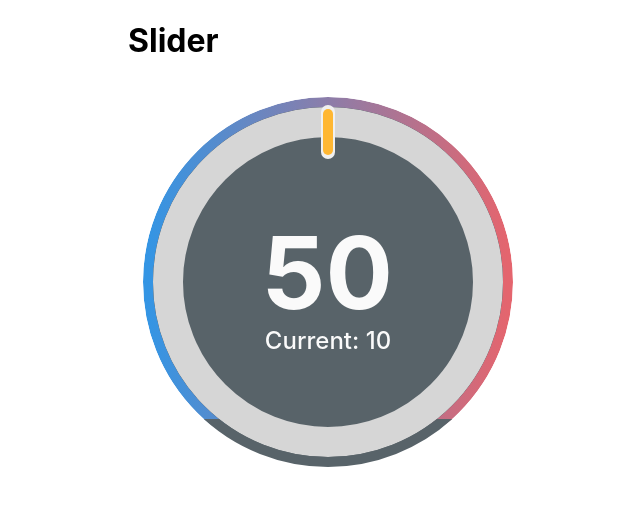
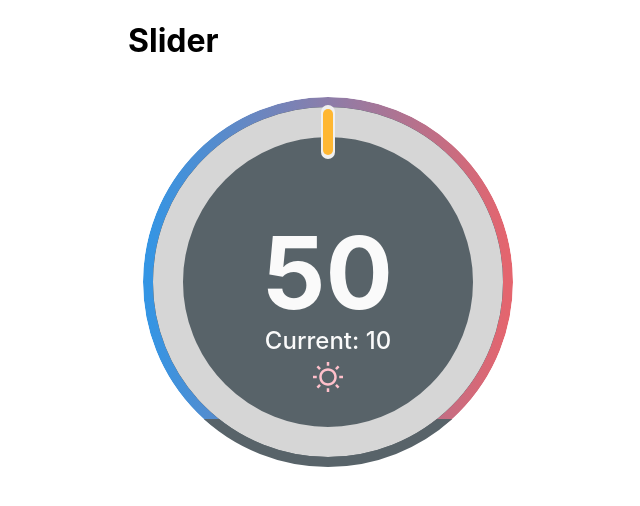
Before and after one commit to tangweejieleslie/React-Radial-Slider, a React (Create React App) app: page / in a window 1280 px wide. Shown: the top 506 px of the page, without its empty margins (312-952 px from the left). Built offline with nearby package versions, Linux system fonts and the light colour scheme.

Commit message:
hard coded sun position

```diff
--- a/src/view/components/controls/FinalRadialSlider.jsx
+++ b/src/view/components/controls/FinalRadialSlider.jsx
@@ -1,5 +1,6 @@
 import React, { Component } from "react";
 import "./controls.css";
+import sun from "./sun.svg";
 
 const SVG_WIDTH = 400;
 const SVG_HEIGHT = 400;
@@ -171,7 +172,6 @@ class FinalRadialSlider extends Component {
           onMouseDown={this.handleMouseDown}
           onMouseUp={this.handleMouseUp}
         ></line>
-
       </svg>
     );
   }
@@ -295,10 +295,34 @@ class FinalRadialSlider extends Component {
     );
   }
 
+  // https://icons8.com/icons/set/sun
+  renderSun(color) {
+
+    const logowidth = 30;
+    const logoheight = 30;
+
+    return (
+      <svg
+      fill={color}
+        // fill="#fafafa"
+        // fill="black"
+        xmlns="http://www.w3.org/2000/svg"
+        viewBox="0 0 24 24"
+        width={logowidth}
+        height={logoheight}
+        x={CENTER_X-logowidth/2}
+        y={CENTER_Y-logoheight/2 + 95}
+      >
+        <path d="M 11 0 L 11 3 L 13 3 L 13 0 L 11 0 z M 4.2226562 2.8085938 L 2.8085938 4.2226562 L 4.9296875 6.34375 L 6.34375 4.9296875 L 4.2226562 2.8085938 z M 19.777344 2.8085938 L 17.65625 4.9296875 L 19.070312 6.34375 L 21.191406 4.2226562 L 19.777344 2.8085938 z M 12 5 C 8.1458514 5 5 8.1458514 5 12 C 5 15.854149 8.1458514 19 12 19 C 15.854149 19 19 15.854149 19 12 C 19 8.1458514 15.854149 5 12 5 z M 12 7 C 14.773268 7 17 9.2267316 17 12 C 17 14.773268 14.773268 17 12 17 C 9.2267316 17 7 14.773268 7 12 C 7 9.2267316 9.2267316 7 12 7 z M 0 11 L 0 13 L 3 13 L 3 11 L 0 11 z M 21 11 L 21 13 L 24 13 L 24 11 L 21 11 z M 4.9296875 17.65625 L 2.8085938 19.777344 L 4.2226562 21.191406 L 6.34375 19.070312 L 4.9296875 17.65625 z M 19.070312 17.65625 L 17.65625 19.070312 L 19.777344 21.191406 L 21.191406 19.777344 L 19.070312 17.65625 z M 11 21 L 11 24 L 13 24 L 13 21 L 11 21 z" />
+      </svg>
+    );
+  }
+
   render() {
     return (
       <div>
         <h1> Slider </h1>
+        <div class="flexbox">
         <svg height={SVG_HEIGHT} width={SVG_WIDTH} id="SVG_BOX">
           {this.renderBackground()}
           {this.renderSliderArea()}
@@ -307,7 +331,10 @@ class FinalRadialSlider extends Component {
 
           {this.renderTargetedTemperature(50)}
           {this.renderCurrentTemperature(10)}
+          {this.renderSun("pink")}
         </svg>
+        </div>
+
       </div>
     );
   }
--- a/src/view/components/controls/controls.css
+++ b/src/view/components/controls/controls.css
@@ -10,4 +10,11 @@
 
 #SVG_BOX{
     display: flex;
+    flex-flow: row wrap;
 }
+
+.flexbox{
+    display: flex;
+    flex-flow: row wrap;
+    flex-direction: row;
+}
```
Also changed, not shown: src/view/components/controls/sun.svg (added).
